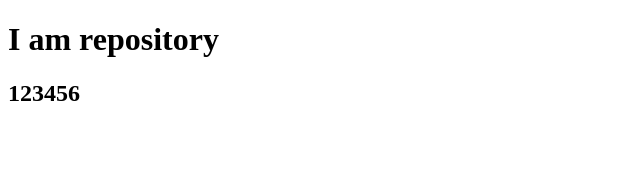
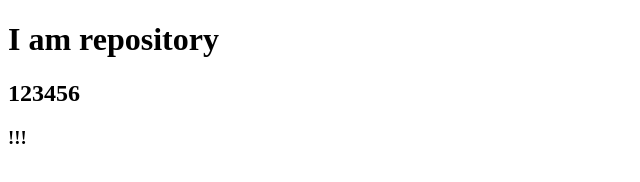
Before and after one commit to humancub/githubRepo, a plain HTML site: page index.html in a window 1280 px wide. Shown: the full height of the page, 0-640 px from the left. Drawn offline with Linux system fonts and the light colour scheme.

Commit message:
added h3

```diff
--- a/index.html
+++ b/index.html
@@ -9,5 +9,6 @@
 <body>
     <h1>I am repository</h1>
     <h2>123456</h2>
+    <h3>!!!</h3>
 </body>
 </html>
```
